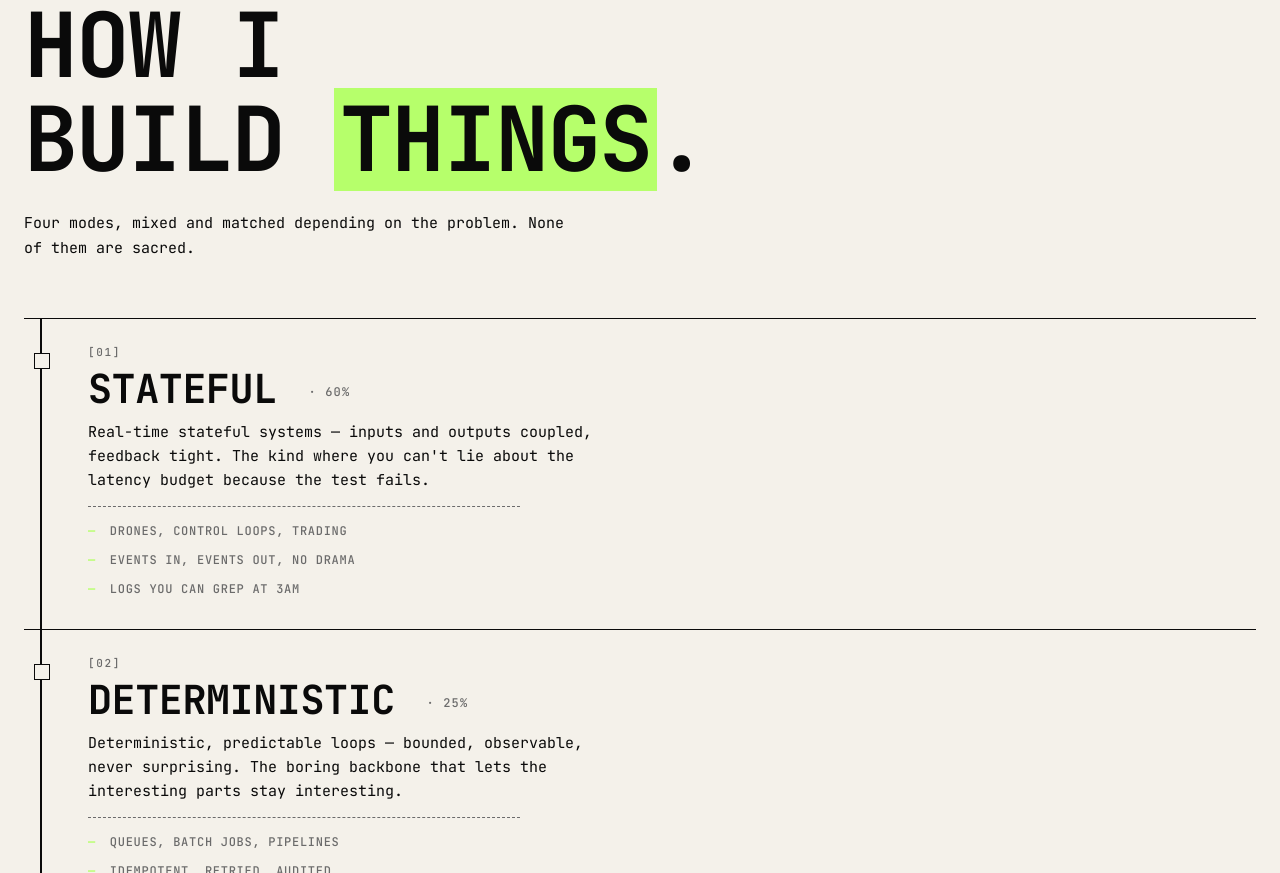
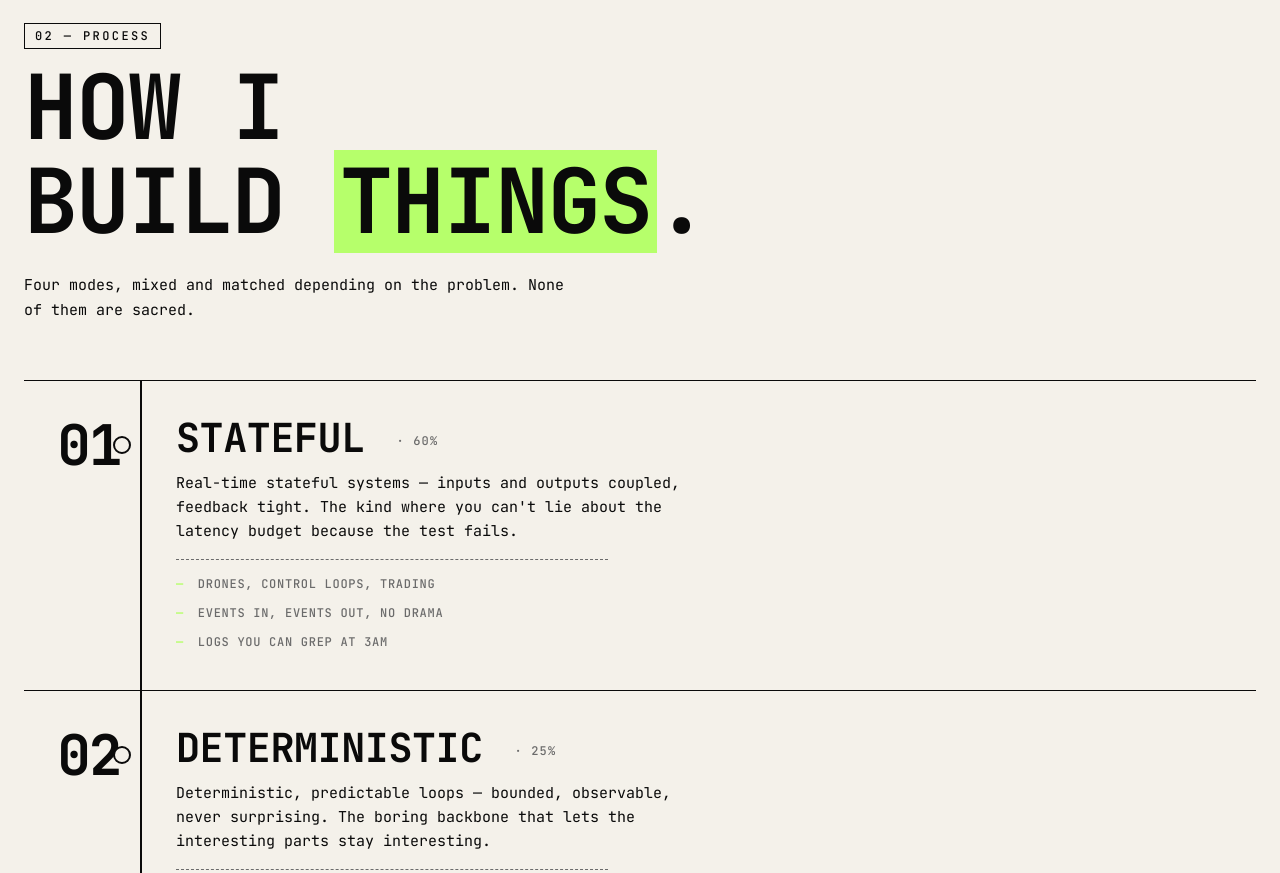
Before and after one commit to WiseAmos/wiseamos-portfolio-2026, a website: page index.html in a window 1280 px wide. Shown: the part 2795-3668 px from the top of the page. Drawn offline with Linux system fonts and the light colour scheme.

Commit message:
v7: timeline big numbers + work head flush-left
Process timeline:
- Replace small [01] dot with a big 56px step number in the left gutter
  (column 1 = 120px, right-aligned text, no padding-right)
- Move the rail to right of the number (left: 116 from timeline)
- Bigger circle dot (18px) on the rail
- Active step: number turns lime, dot scales 1.15x and fills with lime
- Active step tracks via JS observer

Work section:
- Restructure .work__head: row1 = eyebrow + count, row2 = h2
- h2 on its own line, full-width, flush with eyebrow at section's left edge
- No more auto-center, so 'NINE THINGS THAT SHIPPED.' starts at the same
  x as the '01 — SELECTED WORK' eyebrow

```diff
--- a/index.html
+++ b/index.html
@@ -143,9 +143,11 @@
          ======================================================== -->
     <section id="work" class="work" data-reveal>
       <header class="work__head">
-        <span class="eyebrow">01 — SELECTED WORK</span>
+        <div class="work__head-row">
+          <span class="eyebrow">01 — SELECTED WORK</span>
+          <span class="count"><b>09</b> ITEMS</span>
+        </div>
         <h2 class="h2">NINE THINGS<br/>THAT <span class="fill-accent">SHIPPED</span>.</h2>
-        <span class="count"><b>09</b> ITEMS</span>
       </header>
 
       <ol class="work-grid" id="workGrid"><!-- cards injected by app.js from window.PROJECTS --></ol>
@@ -172,9 +174,8 @@
           <span class="timeline__rail" aria-hidden="true"></span>
 
           <li class="timeline__step">
-            <span class="timeline__dot" aria-hidden="true"></span>
+            <span class="timeline__no">01</span>
             <div class="timeline__content">
-              <span class="timeline__no">[01]</span>
               <h3 class="timeline__title">STATEFUL <span class="timeline__count">· 60%</span></h3>
               <p class="timeline__body">Real-time stateful systems &mdash; inputs and outputs coupled, feedback tight. The kind where you can't lie about the latency budget because the test fails.</p>
               <ul class="timeline__bullets">
@@ -186,9 +187,8 @@
           </li>
 
           <li class="timeline__step">
-            <span class="timeline__dot" aria-hidden="true"></span>
+            <span class="timeline__no">02</span>
             <div class="timeline__content">
-              <span class="timeline__no">[02]</span>
               <h3 class="timeline__title">DETERMINISTIC <span class="timeline__count">· 25%</span></h3>
               <p class="timeline__body">Deterministic, predictable loops &mdash; bounded, observable, never surprising. The boring backbone that lets the interesting parts stay interesting.</p>
               <ul class="timeline__bullets">
@@ -200,9 +200,8 @@
           </li>
 
           <li class="timeline__step">
-            <span class="timeline__dot" aria-hidden="true"></span>
+            <span class="timeline__no">03</span>
             <div class="timeline__content">
-              <span class="timeline__no">[03]</span>
               <h3 class="timeline__title">STRUCTURED <span class="timeline__count">· 10%</span></h3>
               <p class="timeline__body">Structured, faceted decisions &mdash; many small surfaces, one coherent whole. The kind of code that gets read more than written.</p>
               <ul class="timeline__bullets">
@@ -214,9 +213,8 @@
           </li>
 
           <li class="timeline__step">
-            <span class="timeline__dot" aria-hidden="true"></span>
+            <span class="timeline__no">04</span>
             <div class="timeline__content">
-              <span class="timeline__no">[04]</span>
               <h3 class="timeline__title">EMERGENT <span class="timeline__count">· 5%</span></h3>
               <p class="timeline__body">Exploration at scale &mdash; many actors, one emerging pattern. Reserved for the projects where the answer isn't known yet and the budget is to find it.</p>
             <ul class="timeline__bullets">
--- a/styles.css
+++ b/styles.css
@@ -336,17 +336,23 @@
 .work { padding: 80px 24px; border-bottom: 1px solid var(--ink); }
 .work__head {
   display: flex;
-  align-items: end;
+  flex-direction: column;
+  gap: 16px;
+  /* full-width: no auto-center, so the h2 and the eyebrow start at the same
+     x (the section's left padding). */
+  margin-bottom: 56px;
+}
+.work__head-row {
+  display: flex;
+  align-items: center;
   justify-content: space-between;
-  flex-wrap: wrap;
-  gap: 16px;
-  margin-bottom: 40px;
-  max-width: 1400px;
-  margin-left: auto;
-  margin-right: auto;
+  width: 100%;
 }
-.work__head h2 { flex: 1; min-width: 0; }
-.work__head .count {
+.work__head h2 {
+  /* Title on its own line, full width, left-aligned to the section's left edge */
+  width: 100%;
+  margin: 0;
+}.work__head .count {
   font: 500 12px/1 var(--t-mono);
   text-transform: uppercase;
   letter-spacing: 0.15em;
@@ -608,14 +614,14 @@
   margin: 0 auto;
   padding: 0;
 }
-/* The rail sits in the gap column of the grid (column 1, ~40px wide).
-   The dot is a real <span> on each step, not a pseudo, so it can be
-   aligned to the rail by living in the same column. */
+/* The rail sits to the right of the number column, where the dot lives.
+   Number is in column 1 (width 120, padding-right 24). Rail should be
+   just right of the number's right edge, where the dot center is. */
 .timeline__rail {
   position: absolute;
   top: 0;
   bottom: 0;
-  left: 16px; /* centered in the 40px column 1 (16px from its left edge) */
+  left: 116px; /* aligned with the dot center (which is at right:13 from no's right edge) */
   width: 2px;
   background: var(--ink);
   z-index: 0;
@@ -633,46 +639,64 @@
 
 .timeline__step {
   position: relative;
-  padding: 28px 0 28px 0;
+  padding: 36px 0 36px 0;
   border-top: 1px solid var(--ink);
   display: grid;
-  grid-template-columns: 40px 1fr;
-  gap: 24px;
+  grid-template-columns: 120px 1fr;
+  column-gap: 32px;
   align-items: start;
 }
 .timeline__step:last-child { border-bottom: 1px solid var(--ink); }
 .timeline__step:first-child { border-top: 0; padding-top: 0; }
 
-/* The dot — a real span on each step, positioned in column 1.
-   The rail at left:16px (centered) lines up with the 16px-wide dot. */
-.timeline__dot {
-  width: 16px;
-  height: 16px;
+/* The step number — a real span in column 1, big editorial type.
+   This replaces the small [01] [02] label as the visual anchor on the rail. */
+.timeline__no {
+  font: 700 56px/1 var(--t-mono);
+  text-transform: uppercase;
+  color: var(--ink);
+  letter-spacing: -0.04em;
+  display: block;
+  text-align: right;
+  padding-right: 24px;
+  position: relative;
+  z-index: 2;
+  transition: color 200ms ease;
+}
+.timeline__step.is-active .timeline__no { color: var(--accent); }
+.timeline__no::after {
+  content: '';
+  position: absolute;
+  top: 50%;
+  transform: translateY(-50%);
+  width: 18px;
+  height: 18px;
   background: var(--paper);
-  border: 1px solid var(--ink);
-  position: relative;
-  top: 6px; /* aligns with the title baseline */
-  left: 10px; /* 16px (half of 40px column) - 8px (half of 16px dot) = 8px ... adjusted to 10 for the rail at 16px */
-  z-index: 1;
-  transition: background 80ms linear;
+  border: 2px solid var(--ink);
+  border-radius: 50%;
+  /* Position the dot so its CENTER is on the rail.
+     Rail is at left:116 (from timeline's left edge).
+     The .timeline__no is in column 1 (width 120, padding-right 24).
+     no's right edge is at column-1.right = 120 from timeline's left.
+     Distance from no's right edge to rail center is 120-116 = 4.
+     Dot is 18 wide, so dot's right edge needs to be 4+9 = 13px from the no's right edge. */
+  right: 13px;
+  z-index: 3;
+  transition: background 200ms ease, transform 200ms ease;
 }
-.timeline__step.is-active .timeline__dot { background: var(--accent); }
+.timeline__step.is-active .timeline__no::after {
+  background: var(--accent);
+  transform: translateY(-50%) scale(1.15);
+}
 
-/* The content column of the step (the right side, beside the dot) */
+/* The content column of the step (the right side, beside the rail) */
 .timeline__content {
   display: flex;
   flex-direction: column;
-  gap: 10px;
+  gap: 12px;
   min-width: 0;
 }
 
-.timeline__no {
-  font: 500 11px/1 var(--t-mono);
-  text-transform: uppercase;
-  letter-spacing: 0.15em;
-  color: var(--mute);
-  display: inline-block;
-}
 .timeline__title {
   font: 700 clamp(24px, 3.2vw, 40px)/1.05 var(--t-mono);
   text-transform: uppercase;
```
